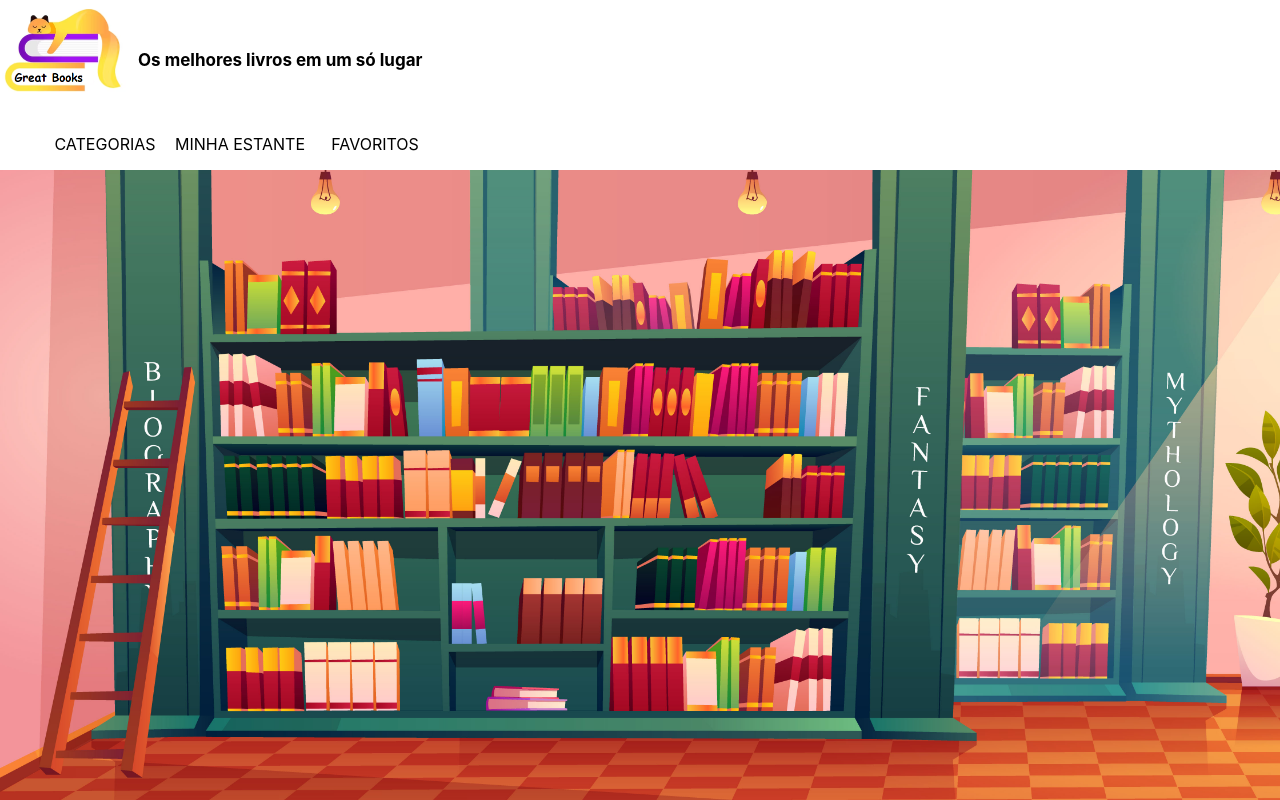
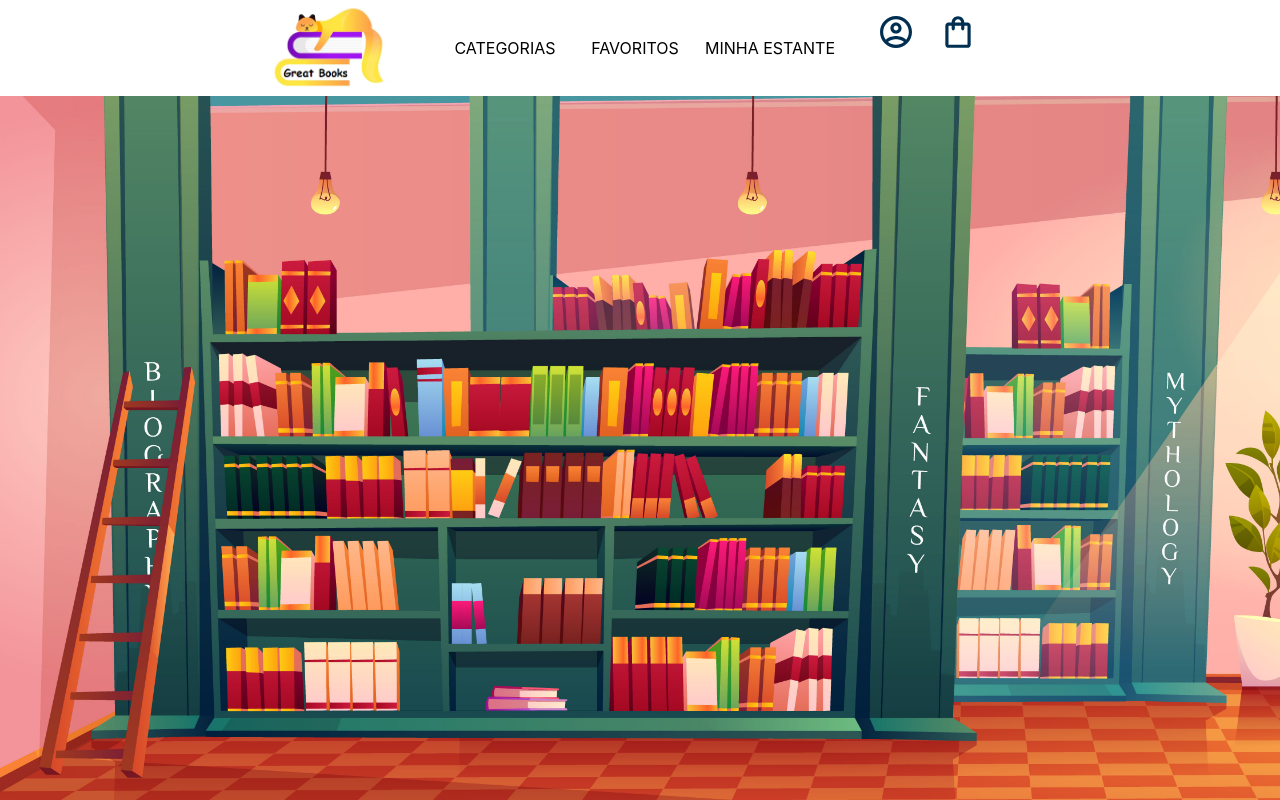
Before and after one commit to Front-End-Project-Naty/books, a React (Create React App) app: page / in a window 1280 px wide. Built offline with nearby package versions, Linux system fonts and the light colour scheme.

Commit message:
add icones

```diff
--- a/src/App.css
+++ b/src/App.css
@@ -7,6 +7,8 @@
 
 .App-header {
     background: rgba(255,255,255,1);
+    display: flex;
+    justify-content: center;
 }
 
 .opcoes {
@@ -25,6 +27,22 @@
     cursor: pointer;
 }
 
+.opcao:hover {
+    font-weight: bold;
+    transform: scale(1.1);
+}
+
+.icones {
+    display: flex;
+}
+
+.icone {
+    margin-right: 40px;
+    width: 25px;
+    align-items: center;
+}
+
+
 li {
     list-style: none;
 }
--- a/src/App.js
+++ b/src/App.js
@@ -1,5 +1,10 @@
 import './App.css';
 import Logo from './componentes/Logo';
+import perfil from './imagens/perfil.svg'
+import sacola from './imagens/sacola.svg'
+
+const textoOpcoes = ['CATEGORIAS', 'FAVORITOS', 'MINHA ESTANTE']
+const icones = [perfil, sacola]
 
 
 function App() {
@@ -8,10 +13,16 @@
       <header className='App-header'>
        <Logo></Logo>
         <ul className='opcoes'>
-            <li className='opcao'><p>CATEGORIAS</p></li>
-            <li className='opcao'><p>MINHA ESTANTE</p></li>
-            <li className='opcao'><p>FAVORITOS</p></li>
-          </ul>
+          { textoOpcoes.map( (texto) => (
+            <li className='opcao'><p>{texto}</p></li>
+          ) )}
+        </ul>
+        <ul className='icones'>
+            { icones.map( (icone) => (
+              <li className='icone'><img src={icone}></img></li>
+            ) )}
+
+        </ul>
       </header>
     </div>
   );
--- a/src/componentes/Logo/index.js
+++ b/src/componentes/Logo/index.js
@@ -5,7 +5,6 @@
     return (
         <div className='logo'>
           <img className='logo-img' src={logo} alt='logo' />
-          <p>Os melhores livros em um só lugar</p>
         </div>
     );
 }
--- a/src/componentes/Logo/style.css
+++ b/src/componentes/Logo/style.css
@@ -1,5 +1,5 @@
 .logo-img {
-    width: 10%;
+    width: 15vh;
     margin-right: 10px;
   }
 
@@ -8,8 +8,3 @@
     display: flex;
     font-size: 17px;
   }
-
-  .logo p{
-    margin-top: 50px;
-    color: black;
-  }
```
